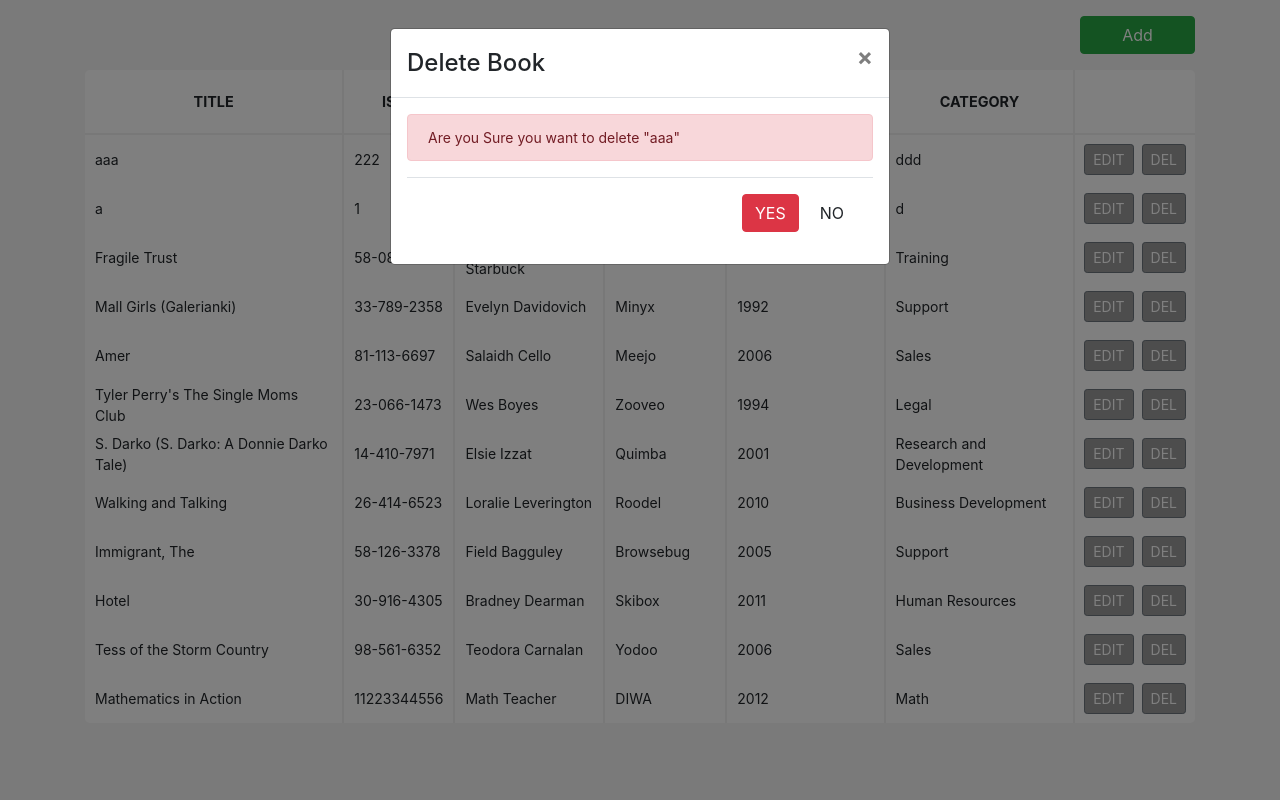
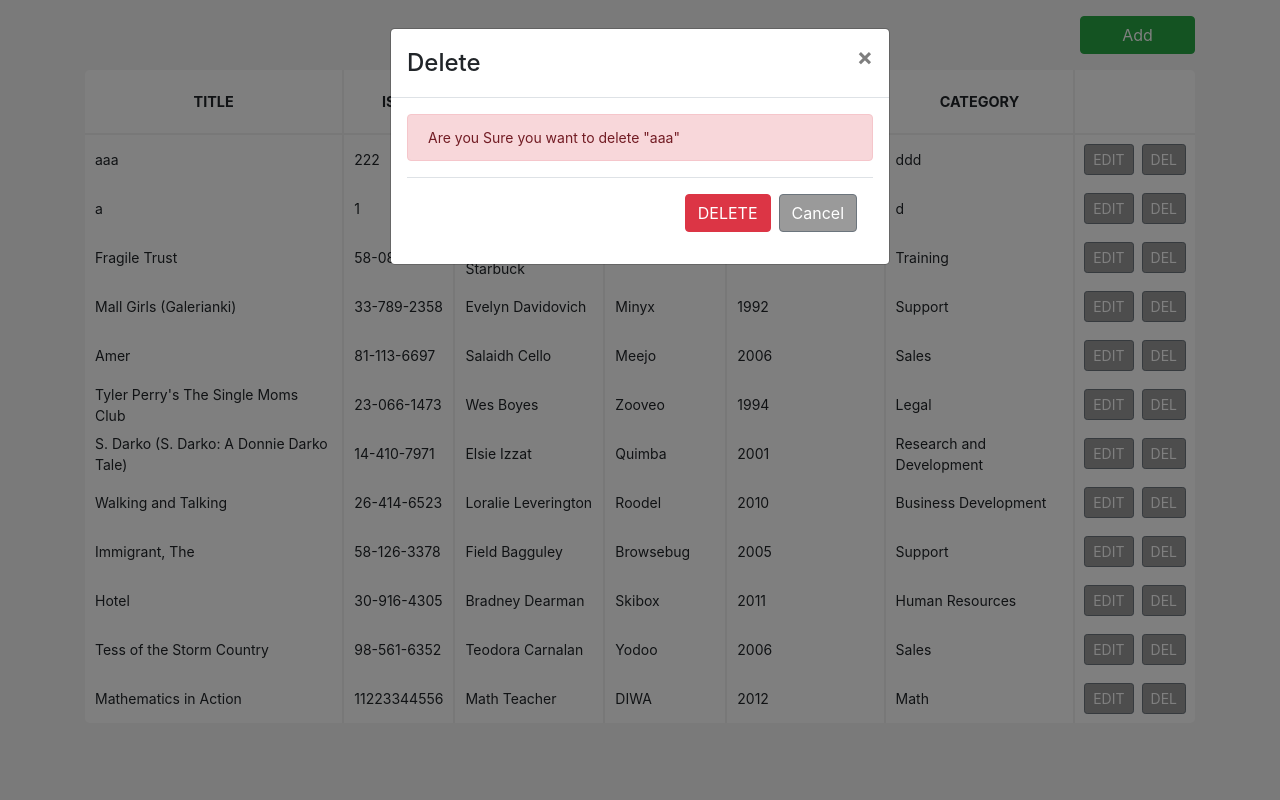
Before and after one commit to leocsdev/book-catalog, a PHP site: page / in a window 1280 px wide, after a click on "DEL". Run offline with PHP 8.4, Linux system fonts and the light colour scheme; data comes from the database, SQL or seed files in the repository.

Commit message:
Made some changes on some text for clarity.

```diff
--- a/index.php
+++ b/index.php
@@ -145,7 +145,7 @@
                       <form action="" method="post">
                         <div class="modal-content">
                           <div class="modal-header">
-                            <h4 class="modal-title">Delete Book</h4>
+                            <h4 class="modal-title">Delete</h4>
                             <button type="button" class="close" data-dismiss="modal">&times;</button>
                           </div>
                           <div class="modal-body">
@@ -155,10 +155,10 @@
                             </div>
                             <div class="modal-footer">
                               <button type="submit" name="delete-book" class="btn btn-danger">
-                                YES
+                                DELETE
                               </button>
-                              <button type="button" class="btn btn-default" data-dismiss="modal">
-                                NO
+                              <button type="button" class="btn btn-secondary" data-dismiss="modal">
+                                Cancel
                               </button>
                             </div>
                           </div>
@@ -174,7 +174,7 @@
                         <div class="modal-content">
                           <div class="modal-header">
 
-                            <h4 class="modal-title">Edit Book</h4>
+                            <h4 class="modal-title">Edit</h4>
                             <button type="button" class="close" data-dismiss="modal">&times;</button>
                           </div>
 
@@ -236,7 +236,7 @@
           <div class="modal-content">
             <div class="modal-header">
 
-              <h4 class="modal-title">Add Book</h4>
+              <h4 class="modal-title">Add</h4>
               <button type="button" class="close" data-dismiss="modal">&times;</button>
             </div>
 
@@ -274,7 +274,7 @@
 
             <div class="modal-footer">
               <button type="button" class="btn btn-secondary" data-dismiss="modal">Cancel</button>
-              <button type="submit" class="btn btn-primary" name="add-book">Save Changes</button>
+              <button type="submit" class="btn btn-primary" name="add-book">Add</button>
             </div>
           </div>
         </div>
```
